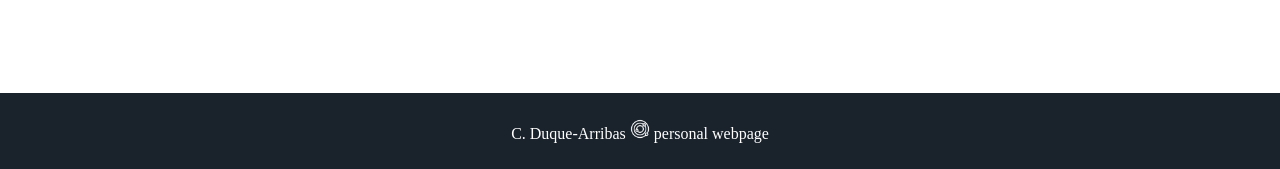
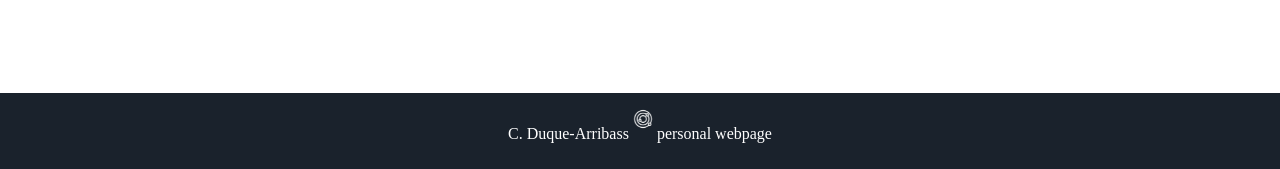
Before and after one commit to chrduque/chrduque.github.io, a Jekyll site: the page built from index.html, in a window 1280 px wide. Shown: the part 1998-2167 px from the top of the page. Built offline with Jekyll 4.4.1, drawn with Linux system fonts in a browser that asks for light colours; some web fonts are replaced.

Commit message:
Update footer.html

```diff
--- a/_includes/footer.html
+++ b/_includes/footer.html
@@ -1,6 +1,8 @@
 <footer class="footer">
     <!-- <p>&copy; {{ site.username }}</p> -->
-    <p>C. Duque-Arribas <img src="images/orbit.png" alt="orbit" height="20rem" width="20rem"> personal webpage</p>
+    <p>C. Duque-Arribass
+    <img src="images/orbit.png" alt="orbit" height="20rem" width="20rem" style="position:relative; top:-10px">
+    personal webpage</p>
 </footer>
 <script src="{{ '/assets/js/particles.min.js' | prepend: site.baseurl }}"></script>
 <script src="{{ '/assets/js/sweet-scroll.min.js' | prepend: site.baseurl }}"></script>
```
